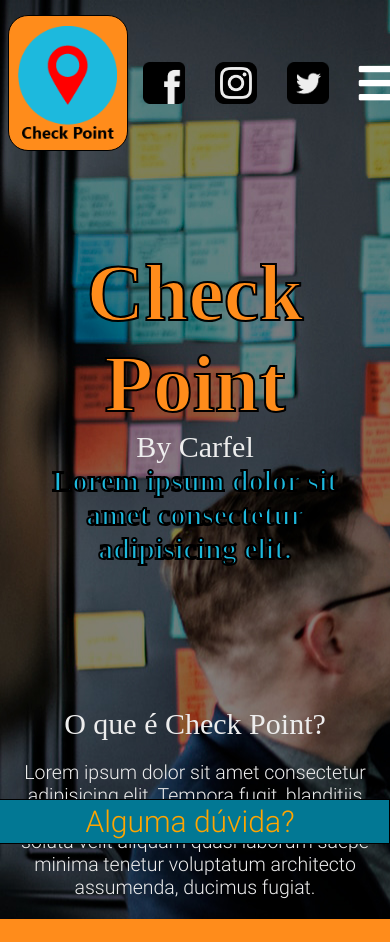
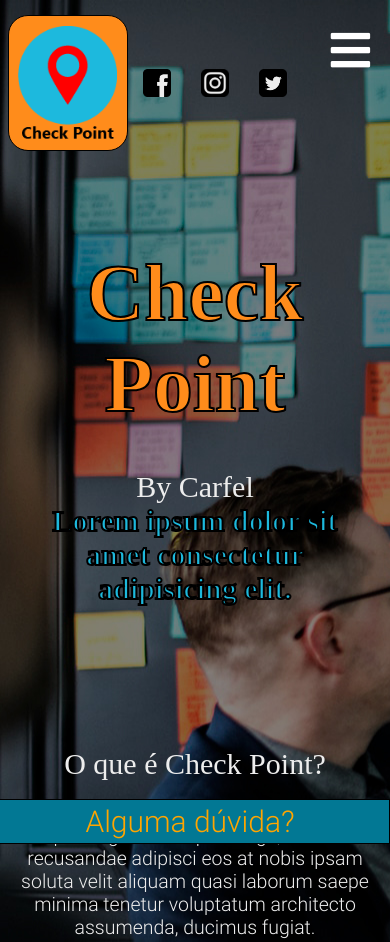
Before and after one commit to ArielMn22/check-point, a plain HTML site: page index.html in a window 390 px wide. Shown: the top 942 px of the page. Drawn offline with nearby package versions, Linux system fonts and the light colour scheme.

Commit message:
Fixing responsivity bugs, Iphone 4 size

```diff
--- a/css/style.css
+++ b/css/style.css
@@ -56,6 +56,11 @@
     color: white;
     display: none;
     margin-right: 20px;
+
+    position: fixed;
+    right: 20px;
+    top: 40px;
+    z-index: 2;
 }
 
 .top-bar {
@@ -486,6 +491,10 @@ p {
 
 @media screen and (max-width: 910px) { /* Tablets */
 
+    * {
+        font-size: 15px;
+    }
+
     .hide {
         display: none;
     }
@@ -494,8 +503,20 @@ p {
         display: unset;
     }
 
+    .right {
+        text-align: center;
+    }
+
     #headerTopBar {
         text-align: right;
+    }
+
+    h1 {
+        font-size: 8em;
+    }
+
+    h2 {
+        margin-top: 40px;
     }
 
     .logo {
@@ -546,7 +567,7 @@ p {
     }
 
     .s-net {
-        padding: 14px 21px;
+        padding: 14px 23px;
     }
 
     .func-img {
@@ -557,14 +578,20 @@ p {
         max-height: 360px;
     }
 
+    .func-item p {
+        font-size: 0.9em;
+    }
+
     #plansTable {
         width: 125%;
     }
 }
 
 @media screen and (max-width: 700px) {
-    * {
-        font-size: 15px;
+
+    #menuBtn {
+        right: 0;
+        top: 28px;
     }
 
     h1 {
@@ -584,7 +611,7 @@ p {
     }
 
     .s-net {
-        padding: 12px 21px;
+        padding: 11px 20px;
     }
 
     .content {
@@ -629,6 +656,10 @@ p {
         margin-bottom: 20px;
     }
 
+    .func-item p {
+        font-size: 1.3em;
+    }
+
     .down, .up {
         align-items: unset;
     }
@@ -671,3 +702,9 @@ p {
         margin-top: 10px;
     }
 }
+
+@media screen and (max-width: 500px) {
+    .s-net {
+        padding: 5px 14px;
+    }
+}
--- a/index.html
+++ b/index.html
@@ -30,15 +30,9 @@
                     <li>
                         <a class="tw-icon s-net" href=""></a>
                     </li>
-                    <li>
-                        <i id="menuBtn" class="fas fa-bars"></i>
-                    </li>
                 </ul>
             </div>
         </div>
-
-        <!-- <br> -->
-        <!-- c -->
 
         <nav id="menuTop" class="top-bar flex-container hide">
             <ul class="flex-container">
@@ -59,6 +53,7 @@
     </header>
 
     <main>
+        <i id="menuBtn" class="fas fa-bars"></i>
         <section id="banner" class="flex-container">
             <div class="content">
                 <div class="check-point-name">
@@ -68,8 +63,10 @@
                 </div>
                 <div class="description ma-top-gg">
                     <h2>O que é Check Point?</h2>
-                    <p>Lorem ipsum dolor sit amet consectetur adipisicing elit. Tempora fugit, blanditiis recusandae adipisci
-                        eos at nobis ipsam soluta velit aliquam quasi laborum saepe minima tenetur voluptatum architecto
+                    <p>Lorem ipsum dolor sit amet consectetur adipisicing elit. Tempora fugit, blanditiis recusandae
+                        adipisci
+                        eos at nobis ipsam soluta velit aliquam quasi laborum saepe minima tenetur voluptatum
+                        architecto
                         assumenda, ducimus fugiat.</p>
                 </div>
             </div>
@@ -81,10 +78,14 @@
             <h2>Benefícios para o seu negócio</h2>
 
             <div class="benefits-content flex-container ma-top-g">
-                <p>Lorem ipsum dolor sit amet consectetur adipisicing elit. Accusamus eos sed, repellendus, quam necessitatibus
-                    eaque asperiores non porro, perferendis corporis consequatur suscipit ab! Consequuntur quisquam, itaque
-                    molestias porro deserunt excepturi?Minima aperiam neque labore corporis nihil nesciunt sint voluptatibus
-                    eveniet, perspiciatis esse velit nemo laboriosam blanditiis rem impedit natus asperiores odit? Enim,
+                <p>Lorem ipsum dolor sit amet consectetur adipisicing elit. Accusamus eos sed, repellendus, quam
+                    necessitatibus
+                    eaque asperiores non porro, perferendis corporis consequatur suscipit ab! Consequuntur quisquam,
+                    itaque
+                    molestias porro deserunt excepturi?Minima aperiam neque labore corporis nihil nesciunt sint
+                    voluptatibus
+                    eveniet, perspiciatis esse velit nemo laboriosam blanditiis rem impedit natus asperiores odit?
+                    Enim,
                     assumenda corporis aut harum doloribus quibusdam magnam mollitia.</p>
                 <div class="benefits-content-img">
                     <img src="img/improvement.png" alt="Melhorias.">
@@ -97,23 +98,28 @@
 
             <div class="func-img ma-top-g flex-container">
                 <div class="func-item down">
-                    <p>Lorem ipsum dolor sit amet consectetur adipisicing elit. Cumque culpa ad atque doloribus saepe asperiores
+                    <p>Lorem ipsum dolor sit amet consectetur adipisicing elit. Cumque culpa ad atque doloribus saepe
+                        asperiores
                     </p>
                 </div>
                 <div class="func-item up">
-                    <p>Lorem ipsum dolor sit amet consectetur adipisicing elit. Cumque culpa ad atque doloribus saepe asperiores
+                    <p>Lorem ipsum dolor sit amet consectetur adipisicing elit. Cumque culpa ad atque doloribus saepe
+                        asperiores
                     </p>
                 </div>
                 <div class="func-item down">
-                    <p>Lorem ipsum dolor sit amet consectetur adipisicing elit. Cumque culpa ad atque doloribus saepe asperiores
+                    <p>Lorem ipsum dolor sit amet consectetur adipisicing elit. Cumque culpa ad atque doloribus saepe
+                        asperiores
                     </p>
                 </div>
                 <div class="func-item up">
-                    <p>Lorem ipsum dolor sit amet consectetur adipisicing elit. Cumque culpa ad atque doloribus saepe asperiores
+                    <p>Lorem ipsum dolor sit amet consectetur adipisicing elit. Cumque culpa ad atque doloribus saepe
+                        asperiores
                     </p>
                 </div>
                 <div class="func-item down">
-                    <p>Lorem ipsum dolor sit amet consectetur adipisicing elit. Cumque culpa ad atque doloribus saepe asperiores
+                    <p>Lorem ipsum dolor sit amet consectetur adipisicing elit. Cumque culpa ad atque doloribus saepe
+                        asperiores
                     </p>
                 </div>
             </div>
@@ -269,29 +275,37 @@
 
             <main class="flex-container">
                 <div class="chat-msg chat-msg-enviada">
-                    <p>Lorem ipsum dolor sit amet consectetur adipisicing elit. Earum, quisquam, officia dolorum quas excepturi
-                        dicta corrupti facilis voluptatum ex eaque consequatur porro reprehenderit quidem, odit beatae deleniti
+                    <p>Lorem ipsum dolor sit amet consectetur adipisicing elit. Earum, quisquam, officia dolorum quas
+                        excepturi
+                        dicta corrupti facilis voluptatum ex eaque consequatur porro reprehenderit quidem, odit beatae
+                        deleniti
                         dignissimos tempora consectetur.</p>
                     <span class="chat-msg-horario">16:20h</span>
                 </div>
 
                 <div class="chat-msg chat-msg-recebida">
-                    <p>Lorem ipsum dolor sit amet consectetur adipisicing elit. Earum, quisquam, officia dolorum quas excepturi
-                        dicta corrupti facilis voluptatum ex eaque consequatur porro reprehenderit quidem, odit beatae deleniti
+                    <p>Lorem ipsum dolor sit amet consectetur adipisicing elit. Earum, quisquam, officia dolorum quas
+                        excepturi
+                        dicta corrupti facilis voluptatum ex eaque consequatur porro reprehenderit quidem, odit beatae
+                        deleniti
                         dignissimos tempora consectetur.</p>
                     <span class="chat-msg-horario">16:21h</span>
                 </div>
 
                 <div class="chat-msg chat-msg-enviada">
-                    <p>Lorem ipsum dolor sit amet consectetur adipisicing elit. Earum, quisquam, officia dolorum quas excepturi
-                        dicta corrupti facilis voluptatum ex eaque consequatur porro reprehenderit quidem, odit beatae deleniti
+                    <p>Lorem ipsum dolor sit amet consectetur adipisicing elit. Earum, quisquam, officia dolorum quas
+                        excepturi
+                        dicta corrupti facilis voluptatum ex eaque consequatur porro reprehenderit quidem, odit beatae
+                        deleniti
                         dignissimos tempora consectetur.</p>
                     <span class="chat-msg-horario">16:22h</span>
                 </div>
 
                 <div class="chat-msg chat-msg-recebida">
-                    <p>Lorem ipsum dolor sit amet consectetur adipisicing elit. Earum, quisquam, officia dolorum quas excepturi
-                        dicta corrupti facilis voluptatum ex eaque consequatur porro reprehenderit quidem, odit beatae deleniti
+                    <p>Lorem ipsum dolor sit amet consectetur adipisicing elit. Earum, quisquam, officia dolorum quas
+                        excepturi
+                        dicta corrupti facilis voluptatum ex eaque consequatur porro reprehenderit quidem, odit beatae
+                        deleniti
                         dignissimos tempora consectetur.</p>
                     <span class="chat-msg-horario">16:23h</span>
                 </div>
```
